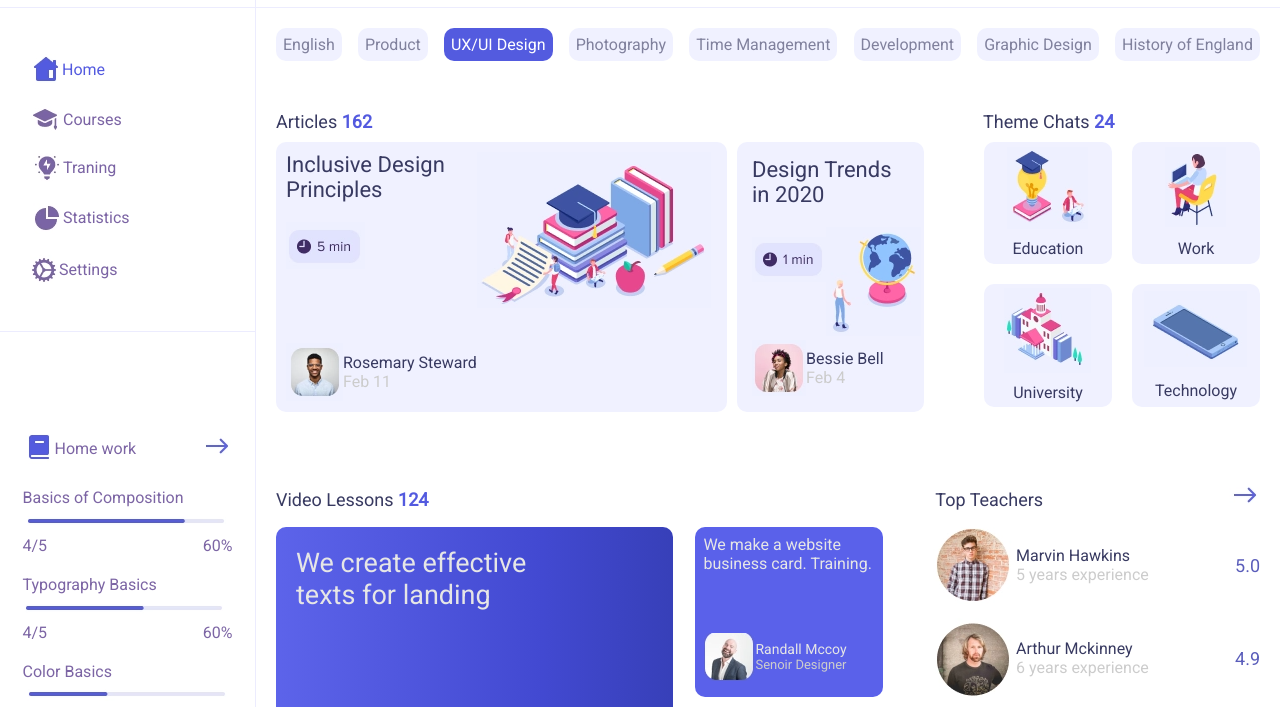
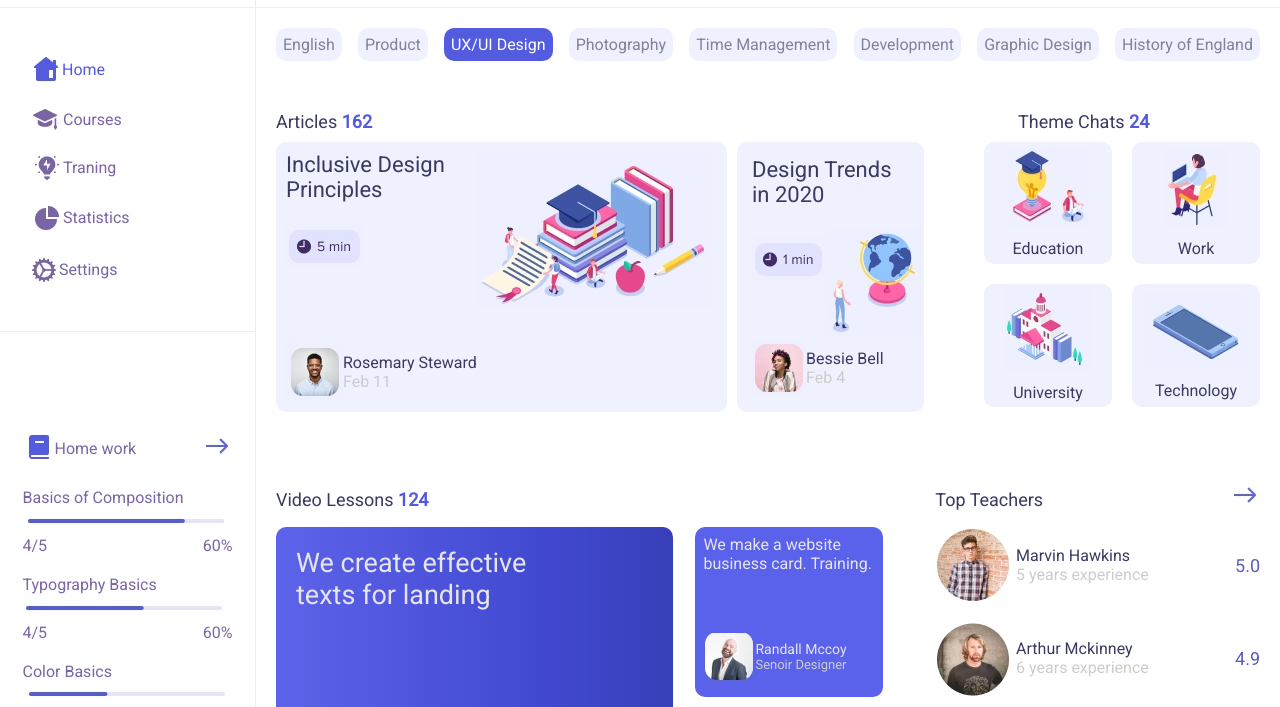
Before and after one commit to maxibrain4/Learning-light-Landing-page, a plain HTML site: page index.html in a window 1280 px wide. Shown: the part 77-784 px from the top of the page. Drawn offline with Linux system fonts and the light colour scheme.

Commit message:
added a chnage

```diff
--- a/index.css
+++ b/index.css
@@ -219,7 +219,7 @@ span {
   display: grid;
   grid-template-columns: 1fr 1fr;
   grid-template-rows: 1fr;
-  gap: 430px;
+  gap: 500px;
 }
 #theme {
   grid-column: 2/3;
```
